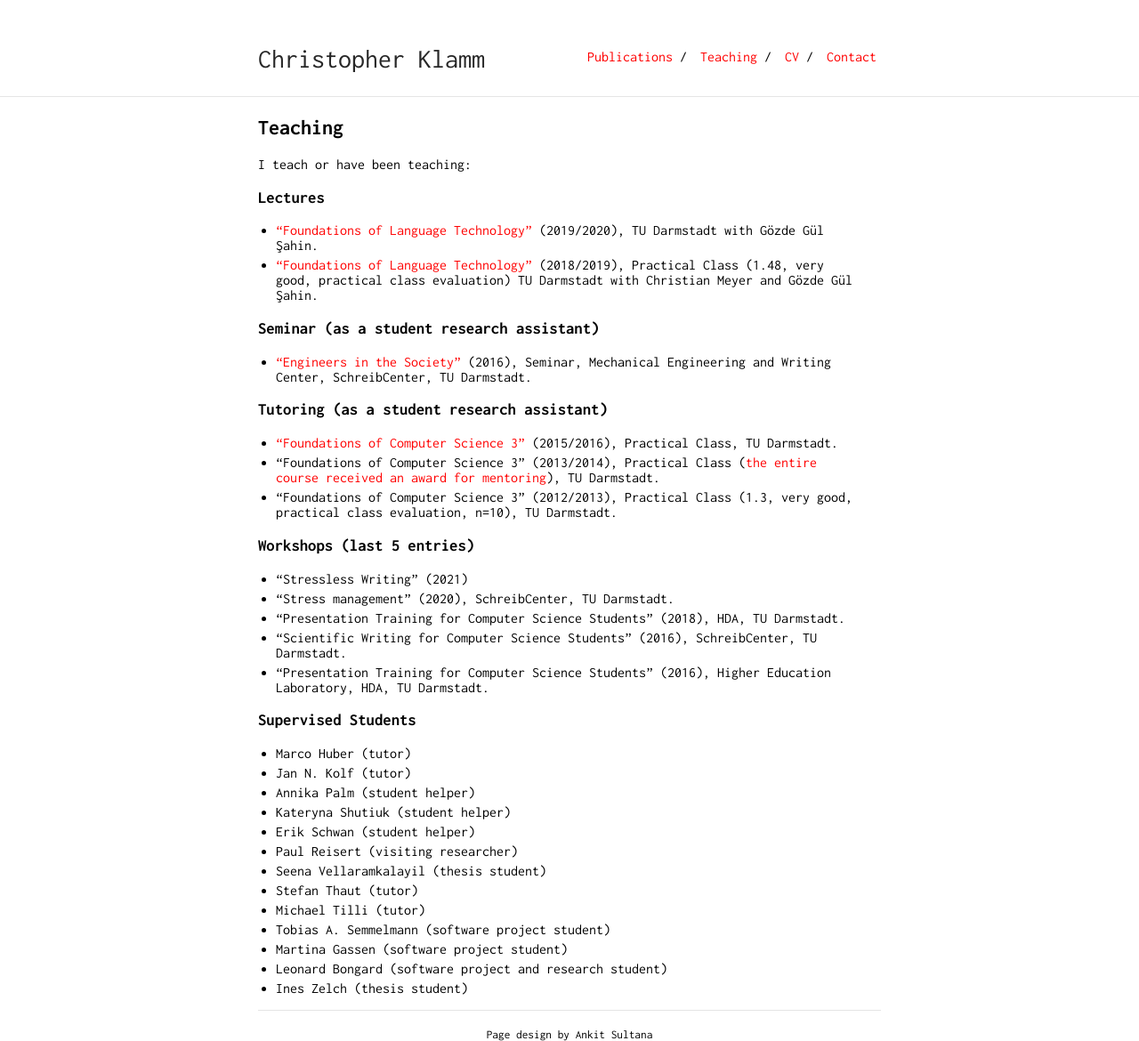
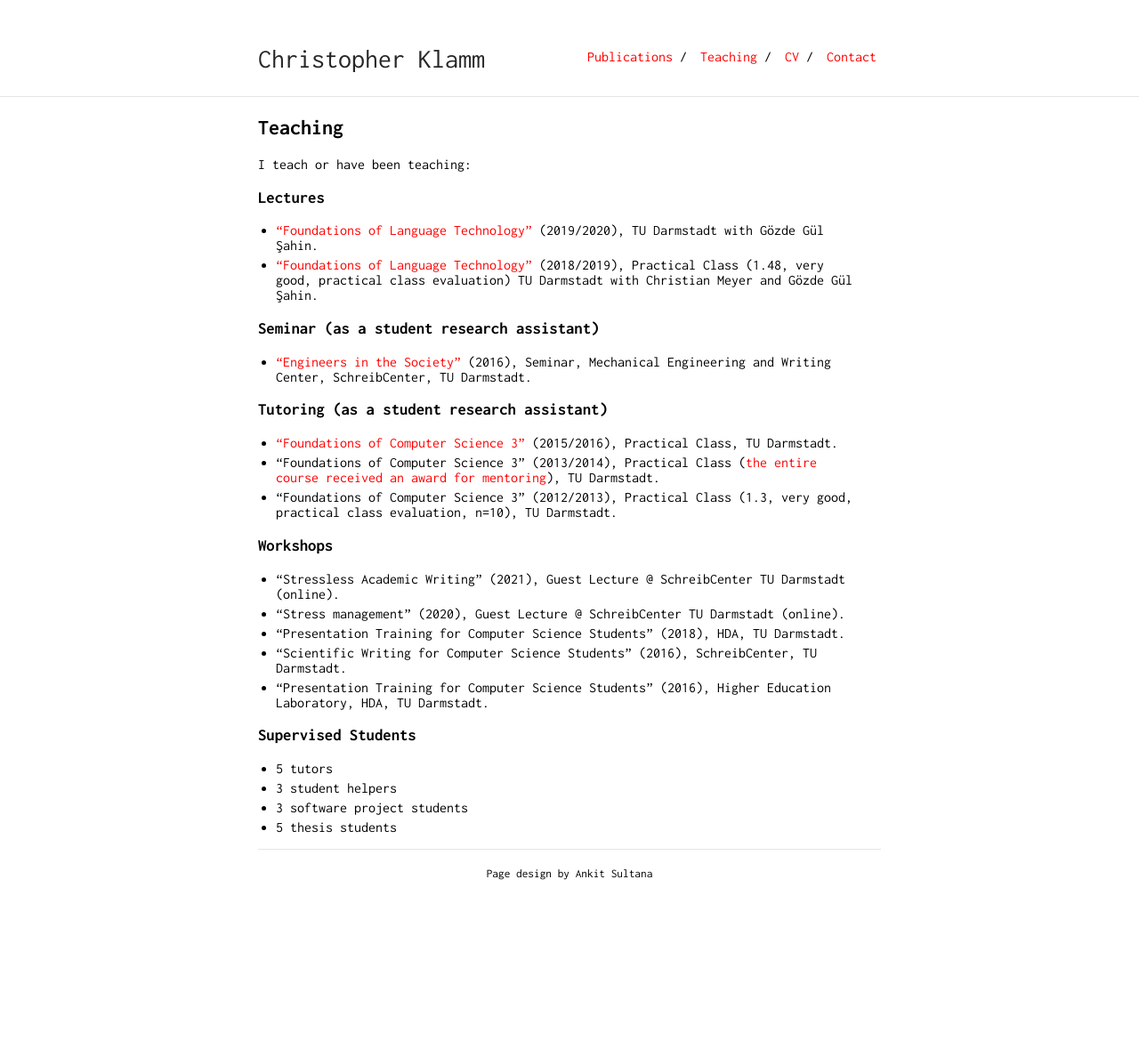
Before and after one commit to chkla/gitPage, a Jekyll site: the page built from teaching.md, in a window 1280 px wide. Shown: the whole page at 89% size. Built offline with Jekyll 4.4.1, drawn with Linux system fonts in a browser that asks for light colours; our own code applies the rules of GitHub Pages for plain Markdown files; after the commit the page ends 989 px from its top, so only the background shows below that.

Commit message:
Update teaching.md

```diff
--- a/teaching.md
+++ b/teaching.md
@@ -17,24 +17,15 @@ I teach or have been teaching:
 * "Foundations of Computer Science 3" (2013/2014), Practical Class ([the entire course received an award for mentoring](https://www.fachschaft.informatik.tu-darmstadt.de/de/studierende/feedback/hall-of-fame/)), TU Darmstadt.
 * "Foundations of Computer Science 3" (2012/2013), Practical Class (1.3, very good, practical class evaluation, n=10), TU Darmstadt.
 
-### Workshops (last 5 entries)
-* "Stressless Writing" (2021)
-* "Stress management" (2020), SchreibCenter, TU Darmstadt.
+### Workshops
+* "Stressless Academic Writing" (2021), Guest Lecture @ SchreibCenter TU Darmstadt (online).
+* "Stress management" (2020), Guest Lecture @ SchreibCenter TU Darmstadt (online).
 * "Presentation Training for Computer Science Students" (2018), HDA, TU Darmstadt.
 * “Scientific Writing for Computer Science Students” (2016), SchreibCenter, TU Darmstadt.
 * "Presentation Training for Computer Science Students" (2016), Higher Education Laboratory, HDA, TU Darmstadt.
 
 ### Supervised Students
-* Marco Huber (tutor)
-* Jan N. Kolf (tutor)
-* Annika Palm (student helper)
-* Kateryna Shutiuk (student helper)
-* Erik Schwan (student helper)
-* Paul Reisert (visiting researcher)
-* Seena Vellaramkalayil (thesis student)
-* Stefan Thaut (tutor)
-* Michael Tilli (tutor)
-* Tobias A. Semmelmann (software project student)
-* Martina Gassen (software project student)
-* Leonard Bongard (software project and research student)
-* Ines Zelch (thesis student)
+* 5 tutors
+* 3 student helpers
+* 3 software project students
+* 5 thesis students
```
